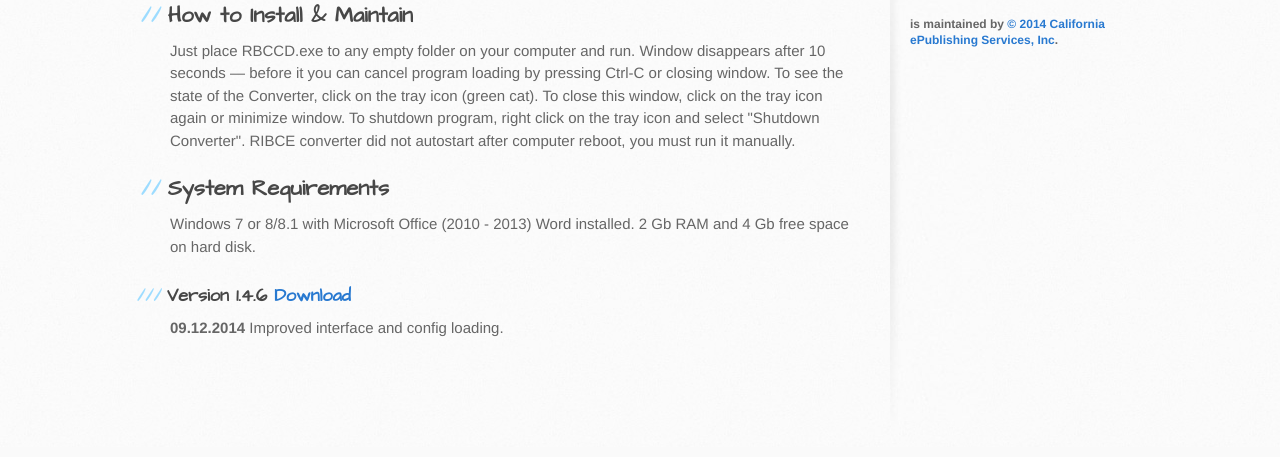
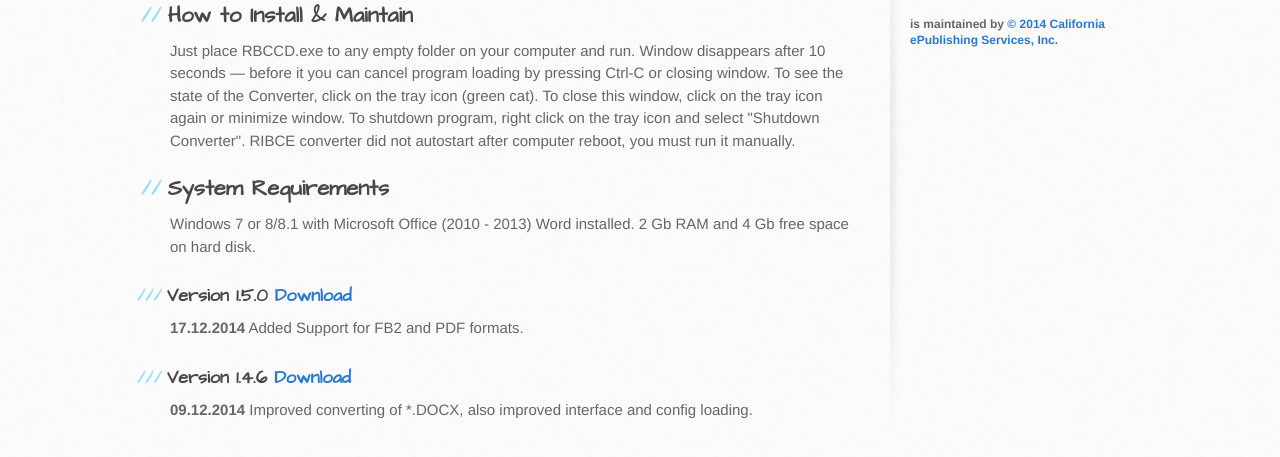
Before and after one commit to ribcesoftware/Converter, a plain HTML site: page index.html in a window 1280 px wide. Shown: the part 353-810 px from the top of the page. Drawn offline with Linux system fonts and the light colour scheme.

Commit message:
Added v 1.5.0

```diff
--- a/index.html
+++ b/index.html
@@ -27,8 +27,10 @@
 					<p>Just place RBCCD.exe to any empty folder on your computer and run. Window disappears after 10 seconds &mdash; before it you can cancel program loading by pressing Ctrl-C or closing window. To see the state of the Converter, click on the tray icon (green cat). To close this window, click on the tray icon again or minimize window. To shutdown program, right click on the tray icon and select "Shutdown Converter". RIBCE converter did not autostart after computer reboot, you must run it manually.</p>
 					<h2>System Requirements</h2>
 					<p>Windows 7 or 8/8.1 with Microsoft Office (2010 - 2013) Word installed. 2 Gb RAM and 4 Gb free space on hard disk.</p>
+					<h3><a id="version-146" class="anchor" href="#version-146" aria-hidden="true"><span class="octicon octicon-link"></span></a>Version 1.5.0 <a href="http://ribcesoftware.github.io/Converter/ver/1.5.0/RBCCD.exe">Download</a></h3>
+					<p><b>17.12.2014</b> Added Support for FB2 and PDF formats.</p>
 					<h3><a id="version-146" class="anchor" href="#version-146" aria-hidden="true"><span class="octicon octicon-link"></span></a>Version 1.4.6 <a href="http://ribcesoftware.github.io/Converter/ver/1.4.6/RBCCD.exe">Download</a></h3>
-					<p><b>09.12.2014</b> Improved interface and config loading.</p>
+					<p><b>09.12.2014</b> Improved converting of *.DOCX, also improved interface and config loading.</p>
 				</section>
 				<aside id="sidebar">
 					<a href="https://github.com/ribcesoftware/Converter/zipball/master" class="button">
```
Also changed, not shown: 1 other file.
